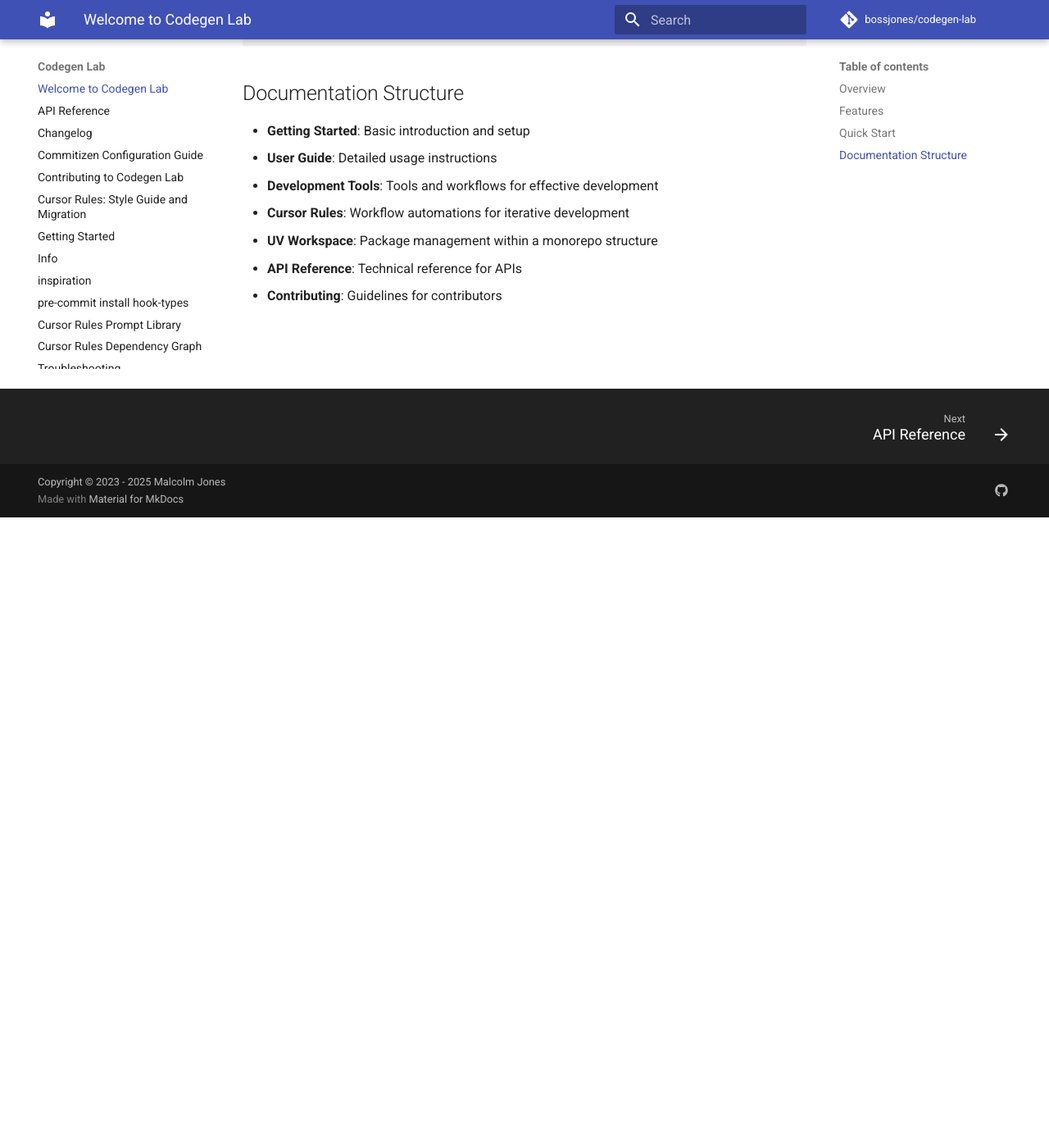
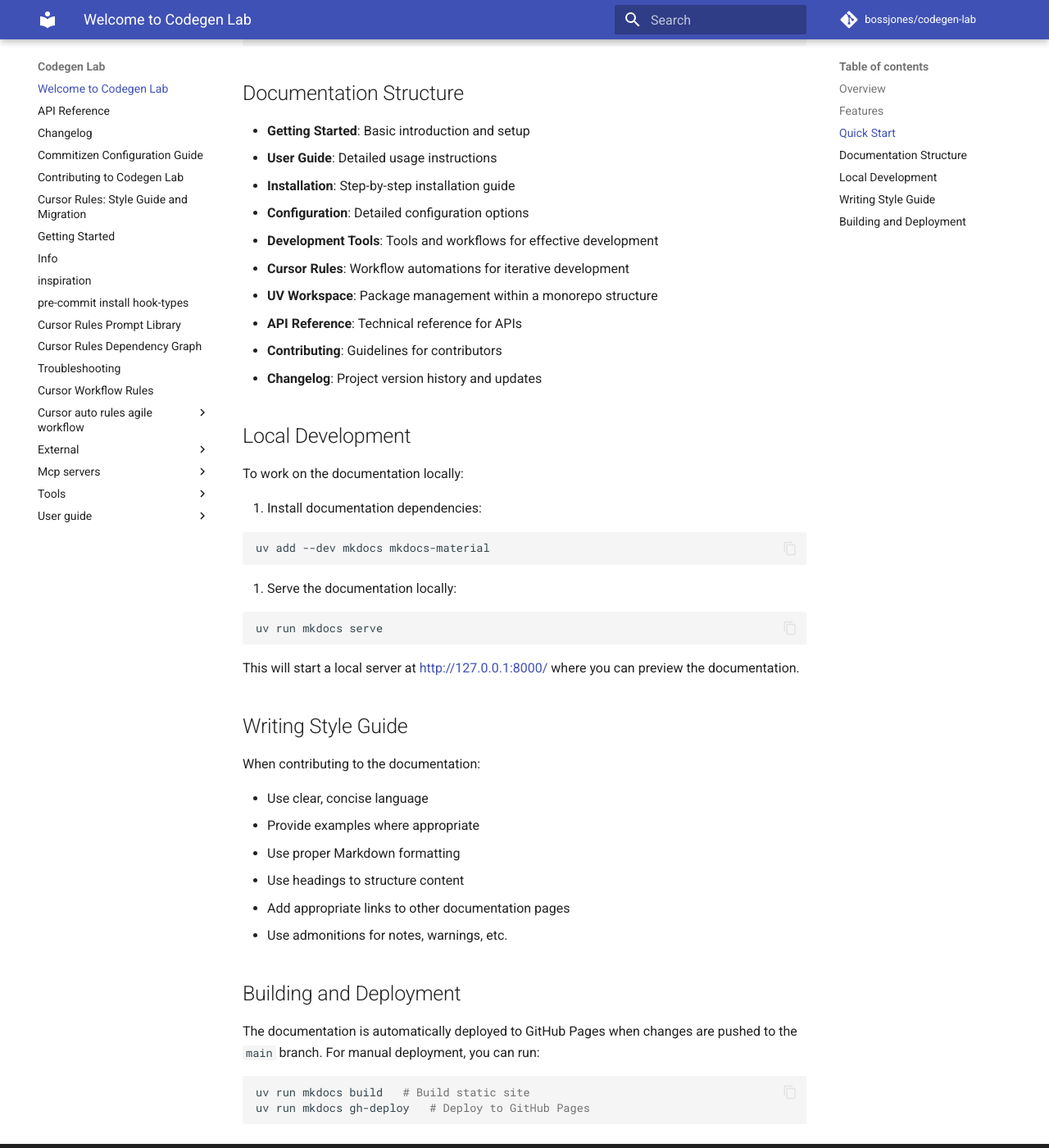
Before and after one commit to bossjones/codegen-lab, an MkDocs documentation site: the page built from docs/README.md, in a window 1280 px wide and 1400 px high, scrolled down 769 px. Shown: the whole window at 82% size. Built offline with MkDocs 1.6.1 and Material for MkDocs 9.7.7, drawn with Linux system fonts in a browser that asks for light colours; comment, search, counter and statistics services are not loaded; some of the changed lines change nothing that is shown.

Commit message:
refactor: Revise documentation structure and consolidate content
- Removed `index.md` as it was redundant.
- Updated `README.md` to serve as the main entry point for documentation, incorporating key sections such as Overview, Features, Quick Start, and Documentation Structure.
- Enhanced clarity and organization of local development instructions and deployment processes.

````diff
--- a/docs/README.md
+++ b/docs/README.md
@@ -1,12 +1,48 @@
-# Codegen Lab Documentation
+# Welcome to Codegen Lab
 
-This directory contains the documentation for the Codegen Lab project. The documentation is built using [MkDocs](https://www.mkdocs.org/) with the [Material theme](https://squidfunk.github.io/mkdocs-material/).
+This is the documentation for the Codegen Lab project.
+
+## Overview
+
+Codegen Lab is a project focused on code generation and AI-assisted development tools. This documentation will guide you through the installation, configuration, and usage of Codegen Lab.
+
+## Features
+
+- Feature 1: Brief description
+- Feature 2: Brief description
+- Feature 3: Brief description
+- **Cursor Rules**: Custom workflow automations for iterative development in existing codebases
+- **UV Workspace**: Efficient management of multiple packages within a single repository
+
+## Quick Start
+
+```bash
+# Clone the repository
+git clone https://github.com/bossjones/codegen-lab.git
+cd codegen-lab
+
+# Install dependencies
+uv sync --frozen
+```
+
+## Documentation Structure
+
+- **Getting Started**: Basic introduction and setup
+- **User Guide**: Detailed usage instructions
+  - **Installation**: Step-by-step installation guide
+  - **Configuration**: Detailed configuration options
+- **Development Tools**: Tools and workflows for effective development
+  - **Cursor Rules**: Workflow automations for iterative development
+  - **UV Workspace**: Package management within a monorepo structure
+- **API Reference**: Technical reference for APIs
+- **Contributing**: Guidelines for contributors
+- **Changelog**: Project version history and updates
 
 ## Local Development
 
 To work on the documentation locally:
 
-1. Make sure you have the required dependencies installed:
+1. Install documentation dependencies:
 
    ```bash
    uv add --dev mkdocs mkdocs-material
@@ -20,44 +56,9 @@
 
    This will start a local server at http://127.0.0.1:8000/ where you can preview the documentation.
 
-3. Edit the files in the `docs/` directory and see the changes in real-time.
+## Writing Style Guide
 
-## Documentation Structure
-
-- `mkdocs.yml` - Configuration file for MkDocs
-- `docs/` - Documentation content
-  - `index.md` - Home page
-  - `getting-started.md` - Getting started guide
-  - `user-guide/` - User guide
-    - `installation.md` - Installation instructions
-    - `configuration.md` - Configuration guide
-  - `api-reference.md` - API reference
-  - `contributing.md` - Contributing guidelines
-  - `changelog.md` - Changelog
-
-## Building the Documentation
-
-To build the documentation without serving it:
-
-```bash
-uv run mkdocs build
-```
-
-This will generate the static site in the `site/` directory.
-
-## Deploying to GitHub Pages
-
-The documentation is automatically deployed to GitHub Pages when changes are pushed to the `main` branch. The deployment is handled by the GitHub Actions workflow defined in `.github/workflows/deploy-docs.yml`.
-
-Alternatively, you can manually deploy the documentation by running:
-
-```bash
-uv run mkdocs gh-deploy
-```
-
-This will build the site and push it to the `gh-pages` branch of the repository.
-
-## Writing Style Guide
+When contributing to the documentation:
 
 - Use clear, concise language
 - Provide examples where appropriate
@@ -65,3 +66,12 @@
 - Use headings to structure content
 - Add appropriate links to other documentation pages
 - Use admonitions for notes, warnings, etc.
+
+## Building and Deployment
+
+The documentation is automatically deployed to GitHub Pages when changes are pushed to the `main` branch. For manual deployment, you can run:
+
+```bash
+uv run mkdocs build   # Build static site
+uv run mkdocs gh-deploy   # Deploy to GitHub Pages
+```
--- a/docs/index.md
+++ /dev/null
@@ -1,36 +0,0 @@
-# Welcome to Codegen Lab
-
-This is the documentation for the Codegen Lab project.
-
-## Overview
-
-Codegen Lab is a project focused on code generation and AI-assisted development tools. This documentation will guide you through the installation, configuration, and usage of Codegen Lab.
-
-## Features
-
-- Feature 1: Brief description
-- Feature 2: Brief description
-- Feature 3: Brief description
-- **Cursor Rules**: Custom workflow automations for iterative development in existing codebases
-- **UV Workspace**: Efficient management of multiple packages within a single repository
-
-## Quick Start
-
-```bash
-# Clone the repository
-git clone https://github.com/bossjones/codegen-lab.git
-cd codegen-lab
-
-# Install dependencies
-uv sync --frozen
-```
-
-## Documentation Structure
-
-- **Getting Started**: Basic introduction and setup
-- **User Guide**: Detailed usage instructions
-- **Development Tools**: Tools and workflows for effective development
-  - **Cursor Rules**: Workflow automations for iterative development
-  - **UV Workspace**: Package management within a monorepo structure
-- **API Reference**: Technical reference for APIs
-- **Contributing**: Guidelines for contributors
````
